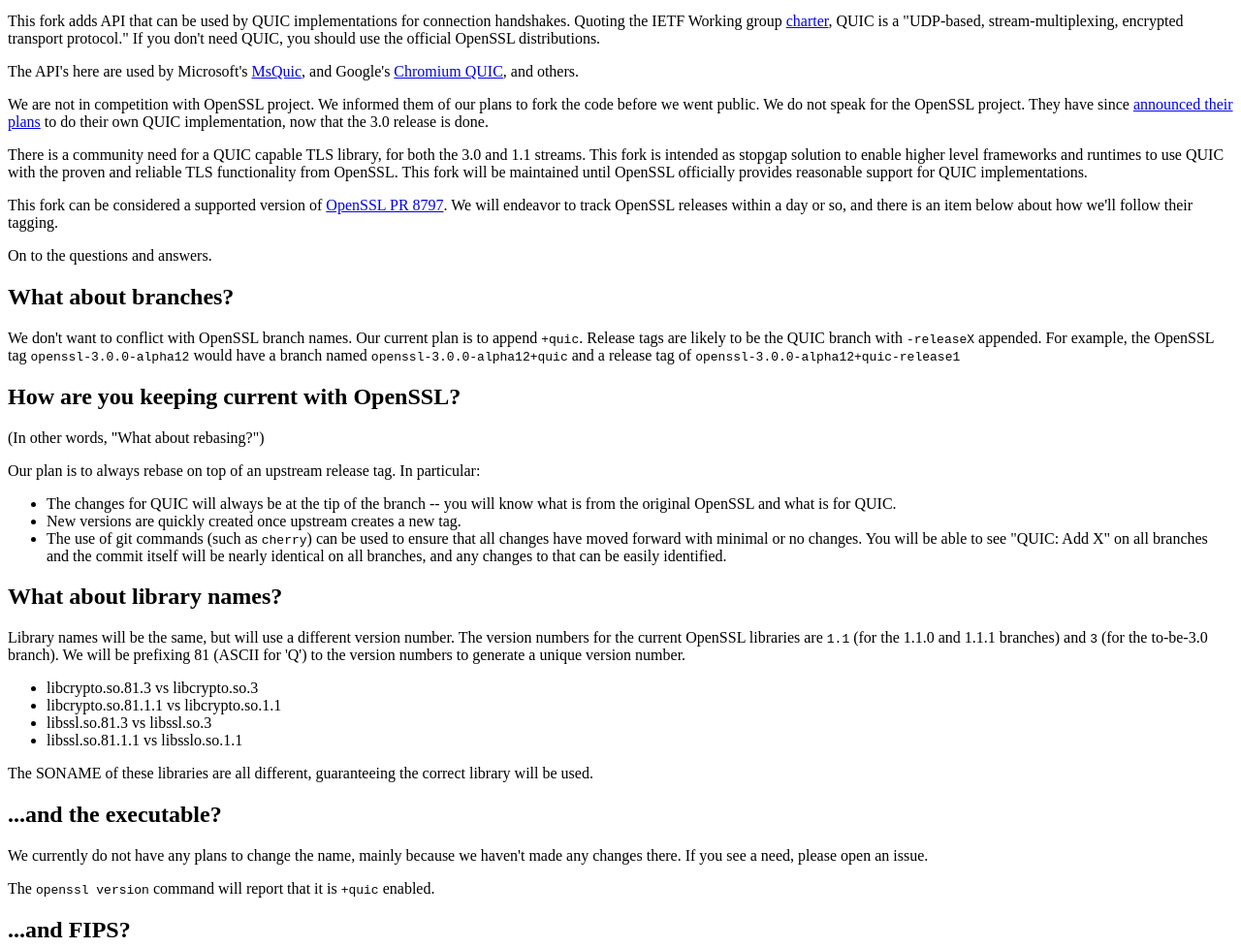
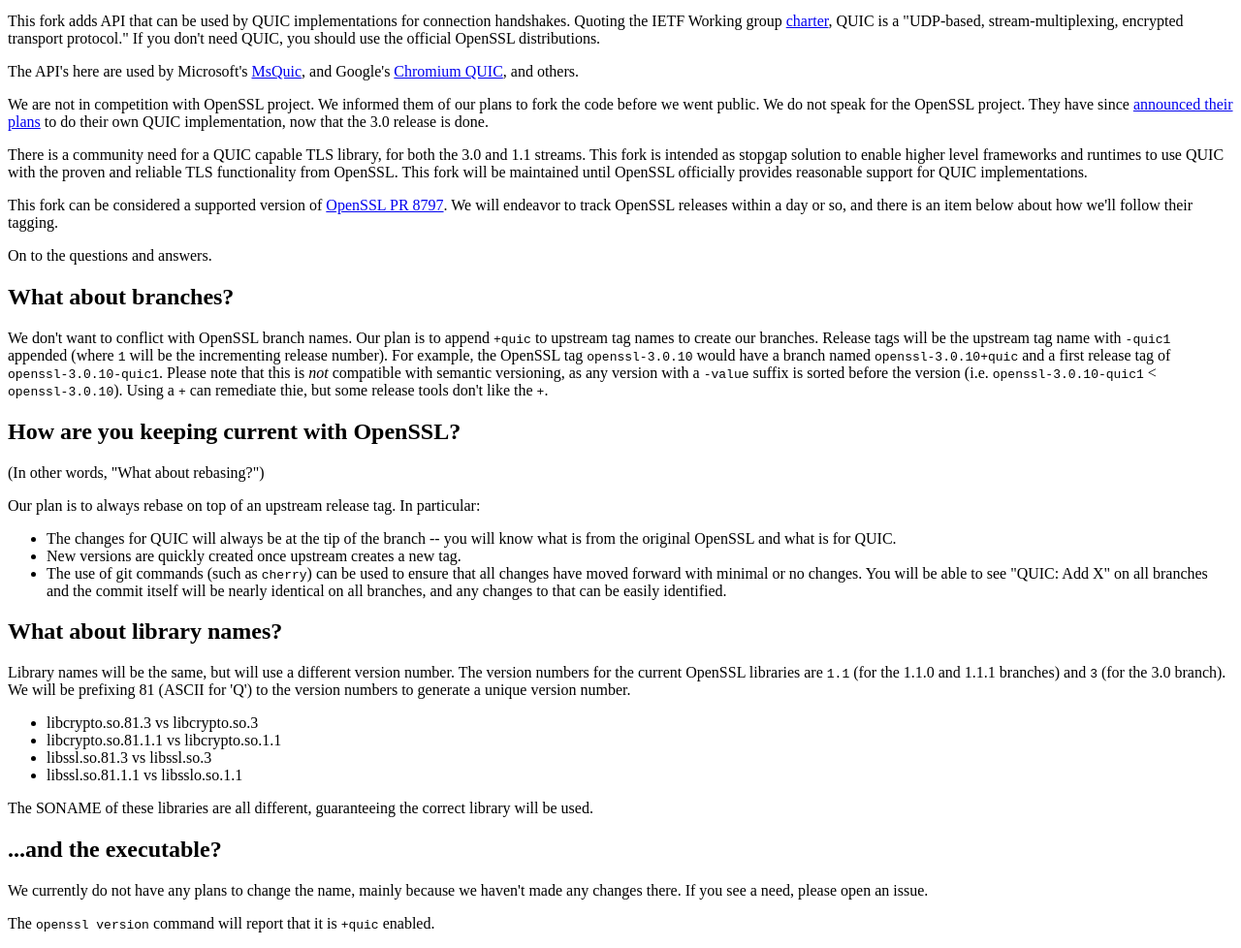
Before and after one commit to quictls/quictls.github.io, a plain HTML site: page index.html in a window 1280 px wide. Shown: the part 119-1097 px from the top of the page at 97% size. Drawn offline with Linux system fonts and the light colour scheme.

Commit message:
Update release names

```diff
--- a/index.html
+++ b/index.html
@@ -23,7 +23,7 @@ This fork is intended as stopgap solution to enable higher level frameworks and
 <p>This fork can be considered a supported version of <a href="https://github.com/openssl/openssl/pull/8797">OpenSSL PR 8797</a>. We will endeavor to track OpenSSL releases within a day or so, and there is an item below about how we'll follow their tagging.</p>
 <p>On to the questions and answers.</p>
 <h2 id="what-about-branches">What about branches?</h2>
-<p>We don't want to conflict with OpenSSL branch names. Our current plan is to append <code>+quic</code>. Release tags are likely to be the QUIC branch with <code>-releaseX</code> appended. For example, the OpenSSL tag <code>openssl-3.0.0-alpha12</code> would have a branch named <code>openssl-3.0.0-alpha12+quic</code> and a release tag of <code>openssl-3.0.0-alpha12+quic-release1</code></p>
+<p>We don't want to conflict with OpenSSL branch names. Our plan is to append <code>+quic</code> to upstream tag names to create our branches. Release tags will be the upstream tag name with <code>-quic1</code> appended (where <code>1</code> will be the incrementing release number). For example, the OpenSSL tag <code>openssl-3.0.10</code> would have a branch named <code>openssl-3.0.10+quic</code> and a first release tag of <code>openssl-3.0.10-quic1</code>. Please note that this is <i>not</i> compatible with semantic versioning, as any version with a <code>-value</code> suffix is sorted before the version (i.e. <code>openssl-3.0.10-quic1</code> &lt; <code>openssl-3.0.10</code>). Using a <code>+</code> can remediate thie, but some release tools don't like the <code>+</code>.</p>
 <h2 id="how-are-you-keeping-current-with-openssl">How are you keeping current with OpenSSL?</h2>
 <p>(In other words, &quot;What about rebasing?&quot;)</p>
 <p>Our plan is to always rebase on top of an upstream release tag. In particular:</p>
@@ -33,7 +33,7 @@ This fork is intended as stopgap solution to enable higher level frameworks and
 <li>The use of git commands (such as <code>cherry</code>) can be used to ensure that all changes have moved forward with minimal or no changes. You will be able to see &quot;QUIC: Add X&quot; on all branches and the commit itself will be nearly identical on all branches, and any changes to that can be easily identified.</li>
 </ul>
 <h2 id="what-about-library-names">What about library names?</h2>
-<p>Library names will be the same, but will use a different version number. The version numbers for the current OpenSSL libraries are <code>1.1</code> (for the 1.1.0 and 1.1.1 branches) and <code>3</code> (for the to-be-3.0 branch). We will be prefixing 81 (ASCII for 'Q') to the version numbers to generate a unique version number.</p>
+<p>Library names will be the same, but will use a different version number. The version numbers for the current OpenSSL libraries are <code>1.1</code> (for the 1.1.0 and 1.1.1 branches) and <code>3</code> (for the 3.0 branch). We will be prefixing 81 (ASCII for 'Q') to the version numbers to generate a unique version number.</p>
 <ul>
 <li>libcrypto.so.81.3 vs libcrypto.so.3</li>
 <li>libcrypto.so.81.1.1 vs libcrypto.so.1.1</li>
```
